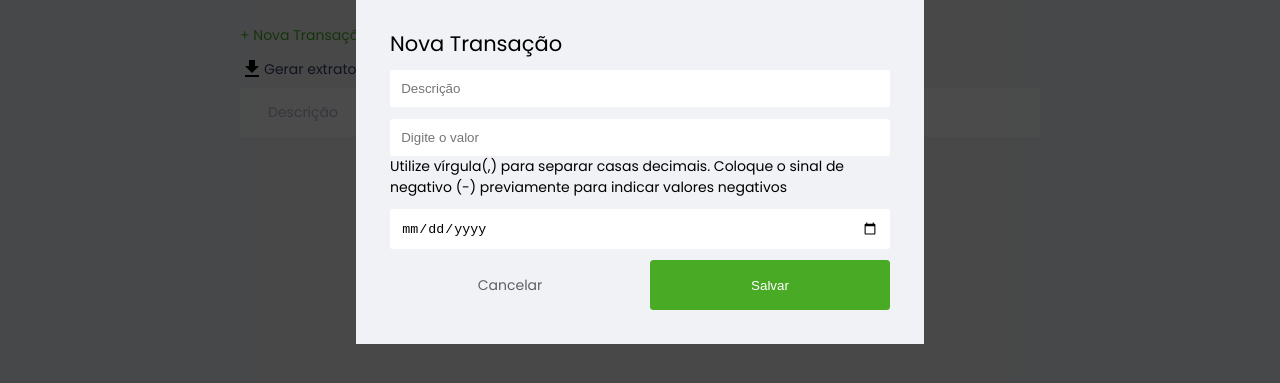
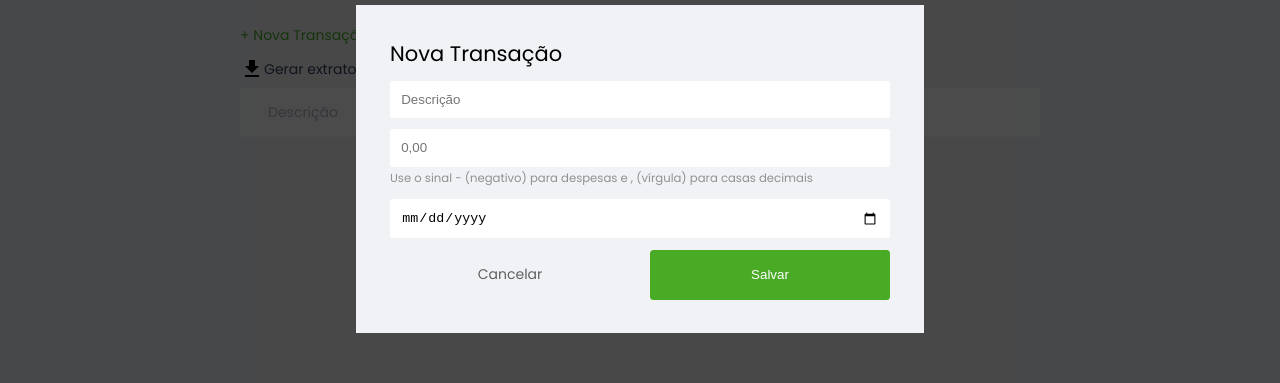
Before and after one commit to Phrojekt/Pocket_Administrator, a plain HTML site: page index.html in a window 1280 px wide. Both pictures are taken after a click on the link "+ Nova Transação". Shown: the part 231-614 px from the top of the page. Drawn offline with Linux system fonts and the light colour scheme.

Commit message:
Update index.html

```diff
--- a/index.html
+++ b/index.html
@@ -102,13 +102,15 @@
                                 class="sr-only"
                                 for="amount">Valor</label>
                             <input
-                                type="string"
+                                type="number"
+                                step="0,01"
                                 id="amount"
                                 name="amount"
-                                placeholder="Digite o valor"
+                                placeholder="0,00"
                             />
+                            <small class="help">Use o sinal - (negativo) para despesas e , (vírgula) para casas decimais</small>
                         </div>
-                        <span>Utilize vírgula(,) para separar casas decimais. Coloque o sinal de negativo (-) previamente para indicar valores negativos </span>
+
 
                         <div class="input-group">
                             <label
```
